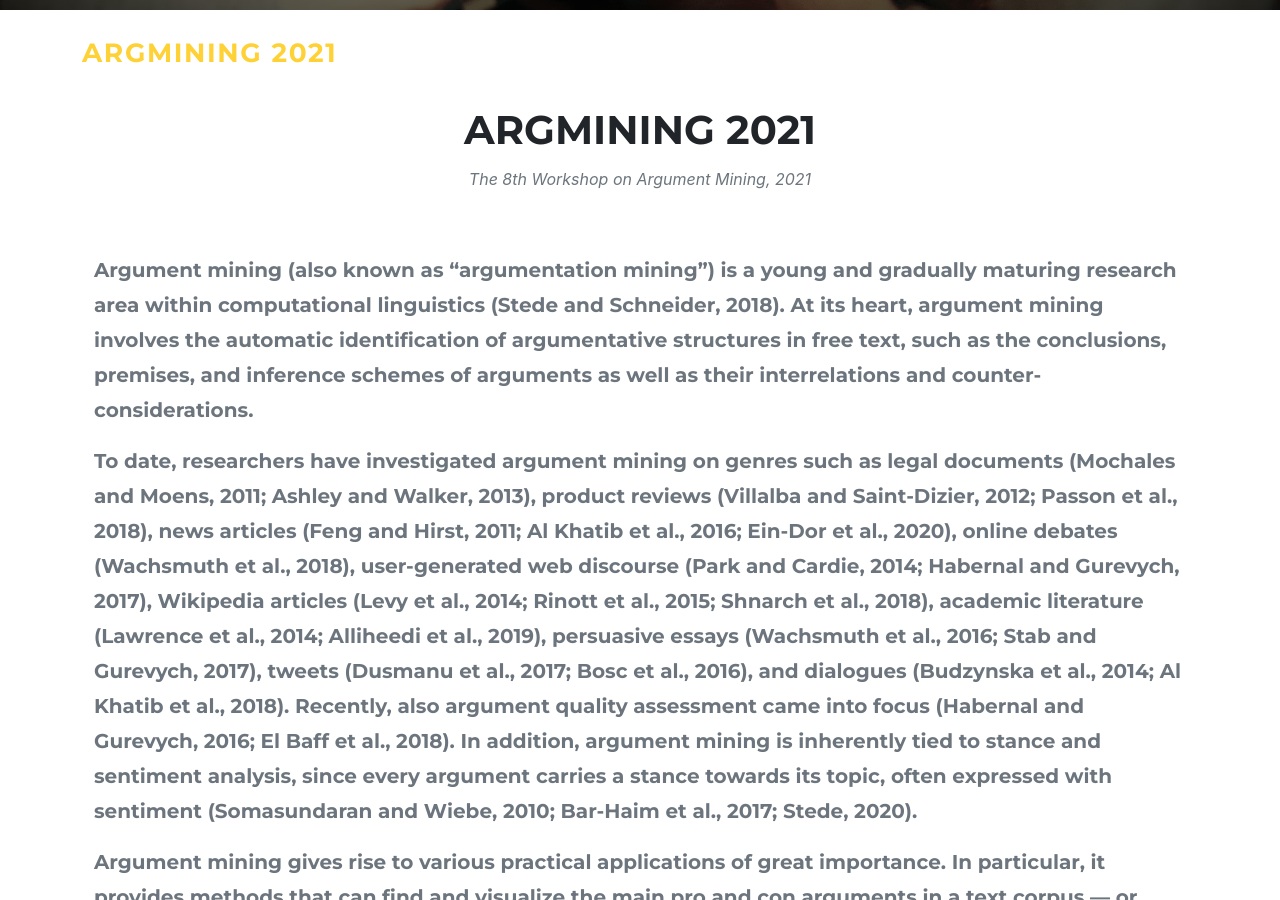
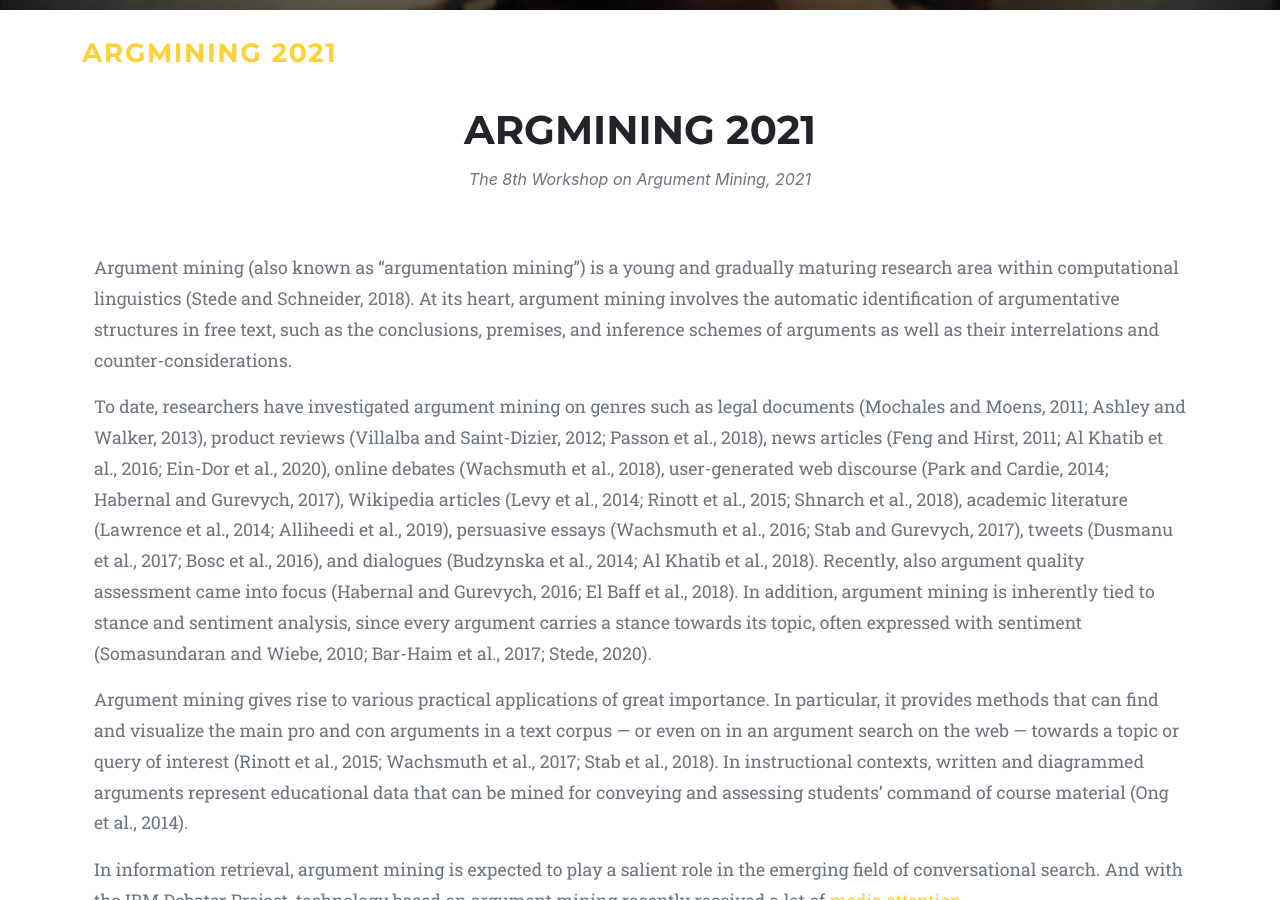
Before and after one commit to argmining2021/argmining2021.github.io, a Jekyll site: the page built from index.html, in a window 1280 px wide and 900 px high, scrolled down 666 px. Built offline with Jekyll 4.4.1, drawn with Linux system fonts in a browser that asks for light colours; nearby versions of some CDN libraries; some web fonts are replaced.

Commit message:
Update about.html

```diff
--- a/_includes/sections/about.html
+++ b/_includes/sections/about.html
@@ -7,7 +7,7 @@
             <h3 class="section-subheading text-muted">The 8th Workshop on Argument Mining, 2021</h3>
         </div>
         <div class="row text-left">
-            <h5 div class="col-md-12">
+            <div class="col-md-12">
 
 
                 <p class="text-muted">Argument mining (also known as “argumentation mining”) is a young and gradually maturing research area within computational linguistics (Stede and Schneider, 2018). At its heart, argument mining involves the automatic
```
